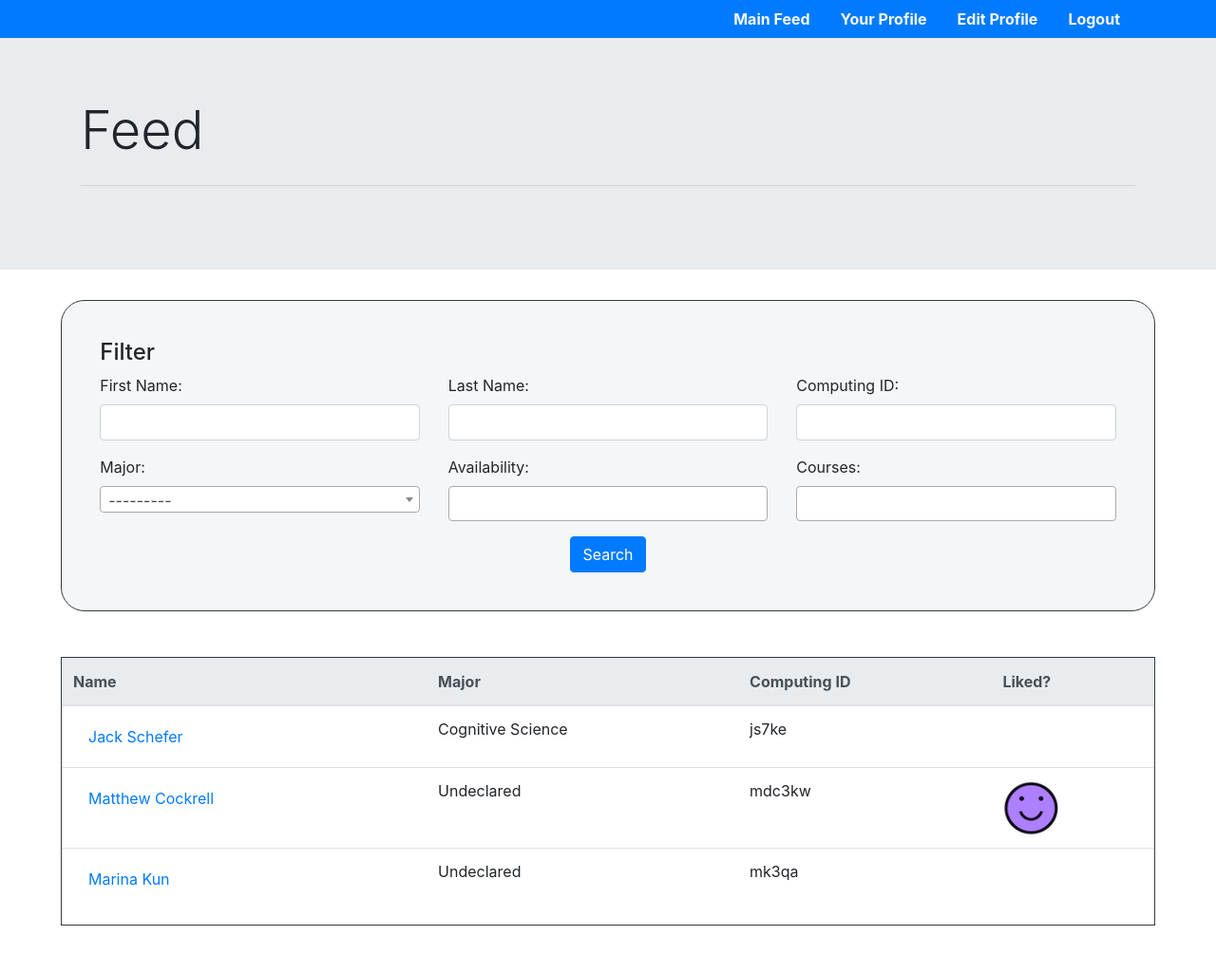
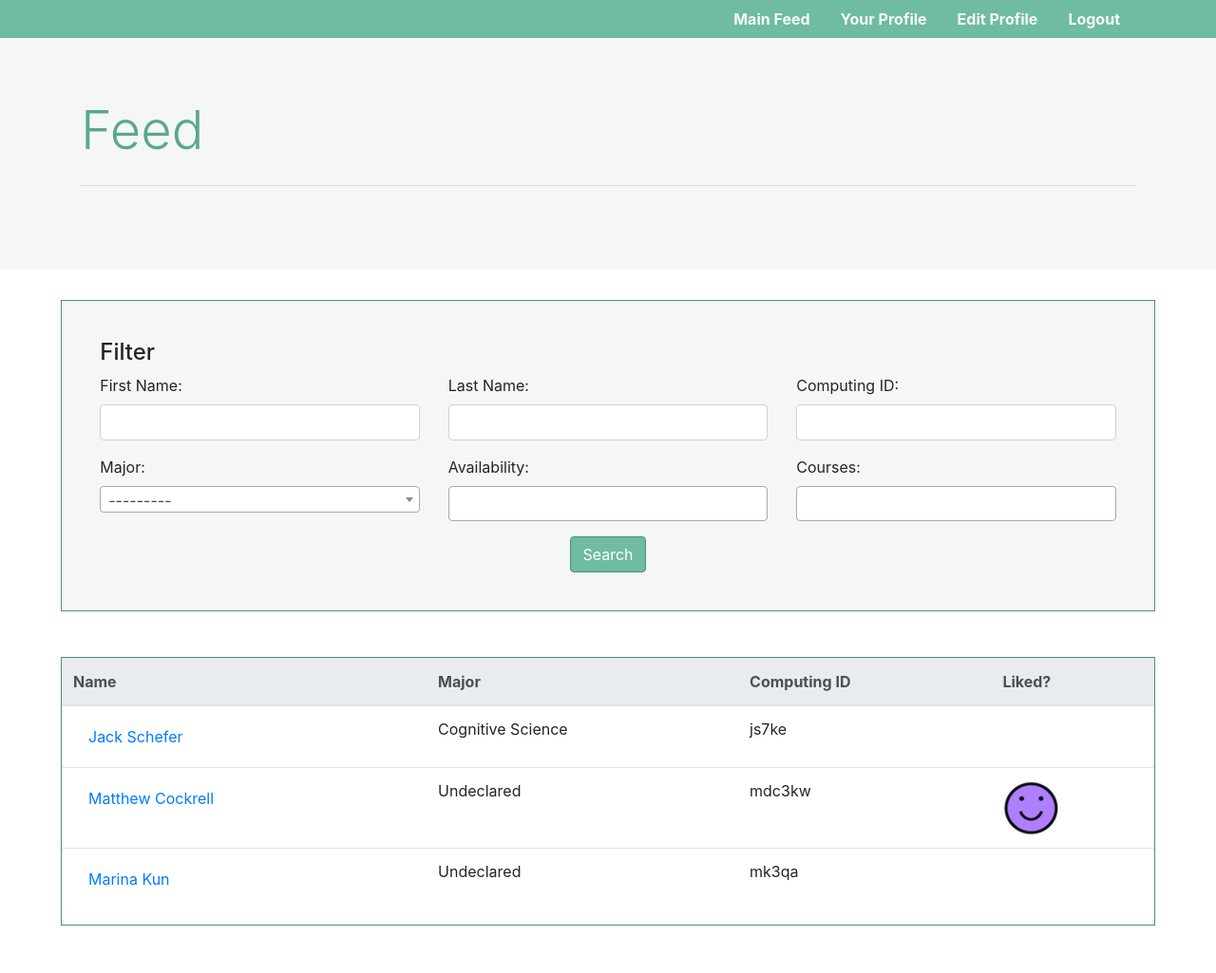
Before and after one commit to matthewcockrell/skilletz, a Django app: page /feed in a window 1280 px wide. Shown: the whole page at 95% size. Run offline with Django 3.2, Linux system fonts and the light colour scheme; a user stored in the database is signed in; data comes from the database, SQL or seed files in the repository; both versions use the stored data as it was after the commit; some libraries are stand-ins or nearby versions.

Commit message:
change navbar color, feed title color, border color, and button color

```diff
--- a/pages/static/pages/style.css
+++ b/pages/static/pages/style.css
@@ -4,3 +4,17 @@
 a.link:link{
     color: white;
 }
+
+div.bg-primary{
+    background-color: #55ba8b;
+}
+
+.button2 {
+    background-color: #6fbca0;
+    border-color:#4d8e77;
+}
+
+.button2:hover {
+    background-color: #008CBA;
+    color:white;
+}
--- a/pages/templates/pages/authenticated.html
+++ b/pages/templates/pages/authenticated.html
@@ -1,5 +1,5 @@
 {% extends 'pages/base.html' %} {% block pagecontent %}
-<div class="container-fluid bg-primary">
+<div class="container-fluid" style="background-color:#6fbca0;">
 	<div class="container">
 		<ul class="nav justify-content-end">
 			<li class="nav-item">
--- a/pages/templates/pages/profile_list.html
+++ b/pages/templates/pages/profile_list.html
@@ -6,15 +6,15 @@
 {% block content %}
 
 <div>
-	<div class="jumbotron jumbotron-fluid">
+	<div class="jumbotron jumbotron-fluid" style="background-color:#f4f7f6;">
 		<div class="container">
-			<h1 class="display-4">Feed</h1>
+			<h1 class="display-4" style="color: #5aa88c">Feed</h1>
 			<hr class="my-4">
 		</div>
 	</div>
 	<div style="padding-left: 5%; padding-right: 5%">
 		<form method="get">
-			<div class="well" style="background: #f4f6f7; border-radius:25px; border: 1px solid #343a40">
+			<div class="well" style="background: #f4f6f7; border: 1px solid #4d8e77">
 				<div class="well-form" style=" margin:3.5%;">
 					<h4 style="margin-top: 0">Filter</h4>
 					<div class="row">
@@ -38,7 +38,7 @@
 						</div>
 					</div>
 					<center>
-						<button type="submit" class="btn btn-primary">
+						<button type="submit" class="btn btn-primary" style="background-color: #6fbca0; border-color:#4d8e77;">
 							<span class="glyphicon glyphicon-search"></span> Search </button>
 					</center>
 				</div>
@@ -46,7 +46,7 @@
 		</form>
 		<br>
 		</br>
-		<div style="border: 1px solid #343a40; margin-bottom: 50px">
+		<div style="border: 1px solid #4d8e77; margin-bottom: 50px">
 			<table class=" table table-hover ">
 				<thead class="thead-light">
 					<tr>
```
Also changed, not shown: db.sqlite3.
